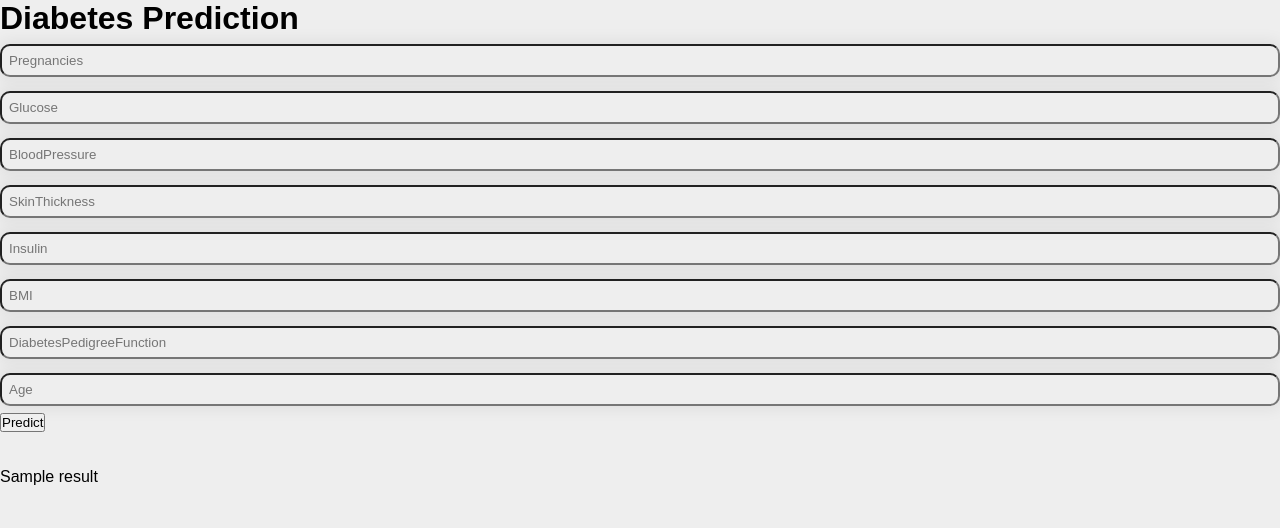
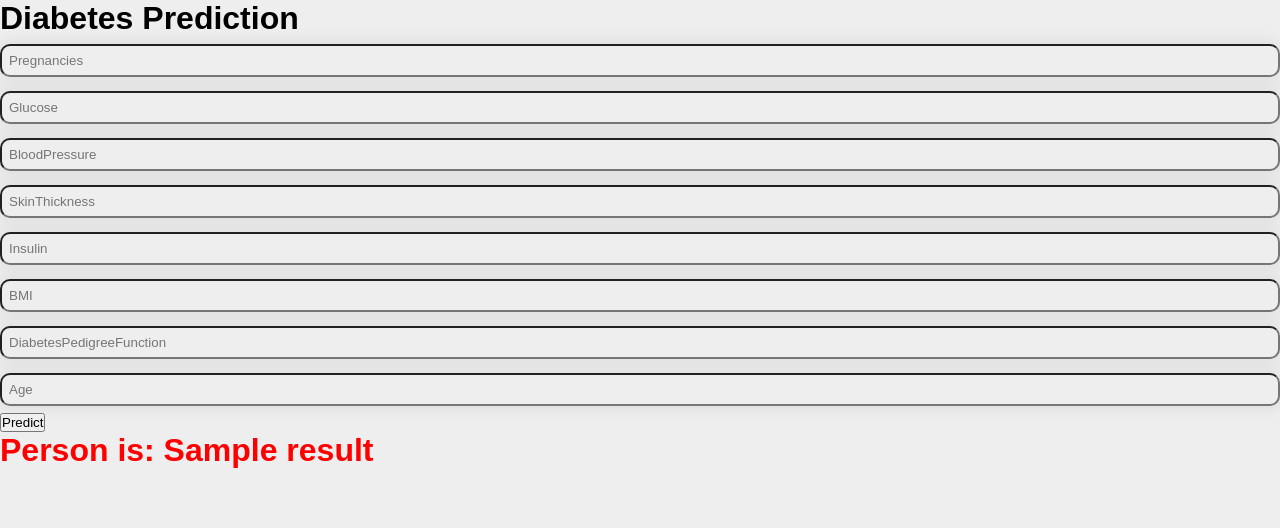
Before and after one commit to Swadhin-203/Diabetes_prediction, a Flask app: template templates/home.html in a window 1280 px wide. Shown: the top 528 px of the page. Run offline with Flask 3, Linux system fonts and the light colour scheme; the template is opened without the code that fills it: most values are stand-ins (such as "Sample title", 1, 10 or a date in 2020); parts of the project's set-up code (start-up, migrations or seed data) failed here and were passed over.

Commit message:
Update home.html

```diff
--- a/templates/home.html
+++ b/templates/home.html
@@ -10,8 +10,9 @@
 <body>
 
   <div class="login">
-    <h1>Diabetes Prediction</h1>
+
       <form action="{{ url_for('predict_datapoint')}}" method="post">
+        <h1>Diabetes Prediction</h1>
         <input type="text" name="Pregnancies" placeholder="Pregnancies" required="required" /><br>
         <input type="text" name="Glucose" placeholder="Glucose" required="required" /><br>
           <input type="text" name="BloodPressure" placeholder="BloodPressure" required="required" /><br>
@@ -23,13 +24,13 @@
 
 
           <button type="submit" class="btn btn-primary btn-block btn-large">Predict</button>
+   <h1 style="color: red;">Person is: {{result}}</h1>
+
       </form>
 
      <br>
      <br>
 
    </div>
- {{result}}
-
 </body>
 </html>
```
